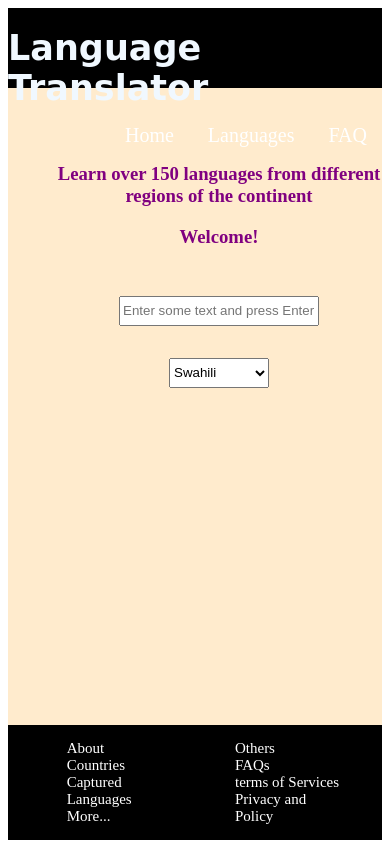
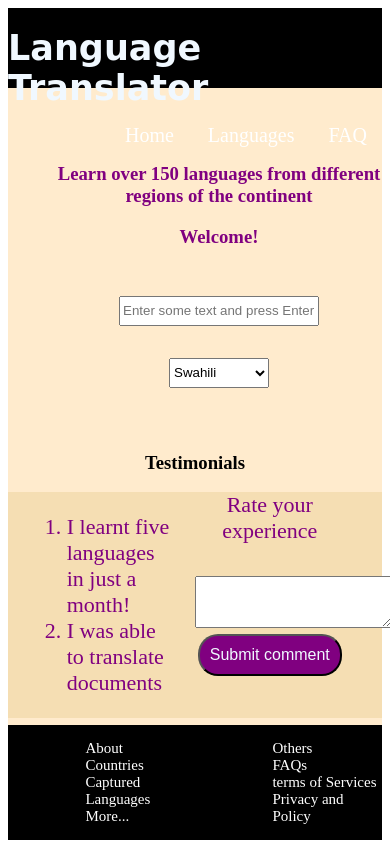
Before and after one commit to rebykimani/google-translator, a plain HTML site: page index.html in a window 390 px wide. Drawn offline with nearby package versions, Linux system fonts and the light colour scheme.

Commit message:
submit event listener

```diff
--- a/index.html
+++ b/index.html
@@ -52,6 +52,27 @@
           Select Language
         </select>
         <div id="translated-text"></div>
+      </div>
+      <h3 style="text-align: center; font-weight: 800;  margin-top: 4rem;
+      "> Testimonials</h3>
+
+     <div class="rating-service">
+
+      <div class="testimonials">
+        <ol id="rating-list">
+          <li>I learnt five languages in just a month!</li>
+          <li>I was able to translate documents</li>
+        </ol>
+      </div>
+      <div class="comment">
+        <form id="rating-form">
+        <label for="rating">Rate your experience</label>
+        <textarea style="margin-top: 2rem; padding: 10px;" id="rating"></textarea>
+        <button class="button" type="submit">Submit comment</button>
+      </form>
+    </div>
+
+     </div>
 
       </div>
          </div>
@@ -73,7 +94,7 @@
               <li><a>Privacy and Policy</a></li>
             </ul>
           </div>
-         </div>
+
 
     <!-- makes ajax requests -->
     <script
--- a/src/index.js
+++ b/src/index.js
@@ -197,3 +197,12 @@ const translateFunction = async (text) => {
     })
     .catch((err) => console.error(err));
 };
+
+document.getElementById("rating-form").addEventListener("submit", (e) => {
+  e.preventDefault();
+  const form = e.target;
+  document.getElementById(
+    "rating-list"
+  ).innerHTML += `<li>${form.rating.value}</li>`;
+  form.reset();
+});
--- a/src/style.css
+++ b/src/style.css
@@ -1,5 +1,5 @@
 * {
-  list-style-type: none;
+  /* list-style-type: none; */
   text-decoration: none;
   box-sizing: border-box;
 }
@@ -89,10 +89,55 @@
   font-size: 25px;
   margin-top: 2rem;
 }
-.event-log {
-  width: 50%;
-  height: 20px;
-  justify-items: flex-end;
+.rating-service {
+  background-color: wheat;
+  width: 100%;
+  flex-direction: row;
+  display: flex;
+  font-size: 22px;
+}
+.comment {
+  width: 40%;
+  margin-left: 5%;
+}
+.testimonials {
+  width: 40%;
+  margin-left: 5%;
+}
+#rating-list {
+  /* text-align: center; */
+  color: purple;
+}
+#rating-form {
+  text-align: center;
+  color: purple;
+}
+.button {
+  border-radius: 20px;
+  padding: 10px;
+  background-color: purple;
+  color: aliceblue;
+  font-size: 16px;
+}
+
+.footer {
+  width: 100%;
+  flex-direction: row;
+  display: flex;
+  margin-right: 3rem;
+  background-color: black;
+  color: white;
+  font-size: 15px;
+}
+.footer a:hover {
+  color: black;
+  text-decoration-line: underline;
+  text-decoration-color: #ed661f;
+}
+.footerBox {
+  margin-left: 10%;
+  width: 40%;
+  /* margin-left: 5%; */
 }
 @media only screen and (max-width: 500px) {
   icon-bar {
@@ -133,23 +178,34 @@
     font-size: 25px;
     margin-top: 2rem;
   }
-}
-.footer {
+  .rating-service {
+    background-color: wheat;
     width: 100%;
     flex-direction: row;
     display: flex;
-  margin-right: 3rem;
-  background-color: black;
-  color: white;
-  font-size: 15px;
+    font-size: 22px;
   }
-.footer a:hover {
-  color: black;
-  text-decoration-line: underline;
-  text-decoration-color: #ed661f;
-}
-.footerBox {
-  margin-left: 10%;
+  .comment {
     width: 40%;
     margin-left: 5%;
   }
+  .testimonials {
+    width: 40%;
+    margin-left: 5%;
+  }
+  #rating-list {
+    /* text-align: center; */
+    color: purple;
+  }
+  #rating-form {
+    text-align: center;
+    color: purple;
+  }
+  .button {
+    border-radius: 20px;
+    padding: 10px;
+    background-color: purple;
+    color: aliceblue;
+    font-size: 16px;
+  }
+}
```
Lines whose indentation alone changed are shown as unchanged.
